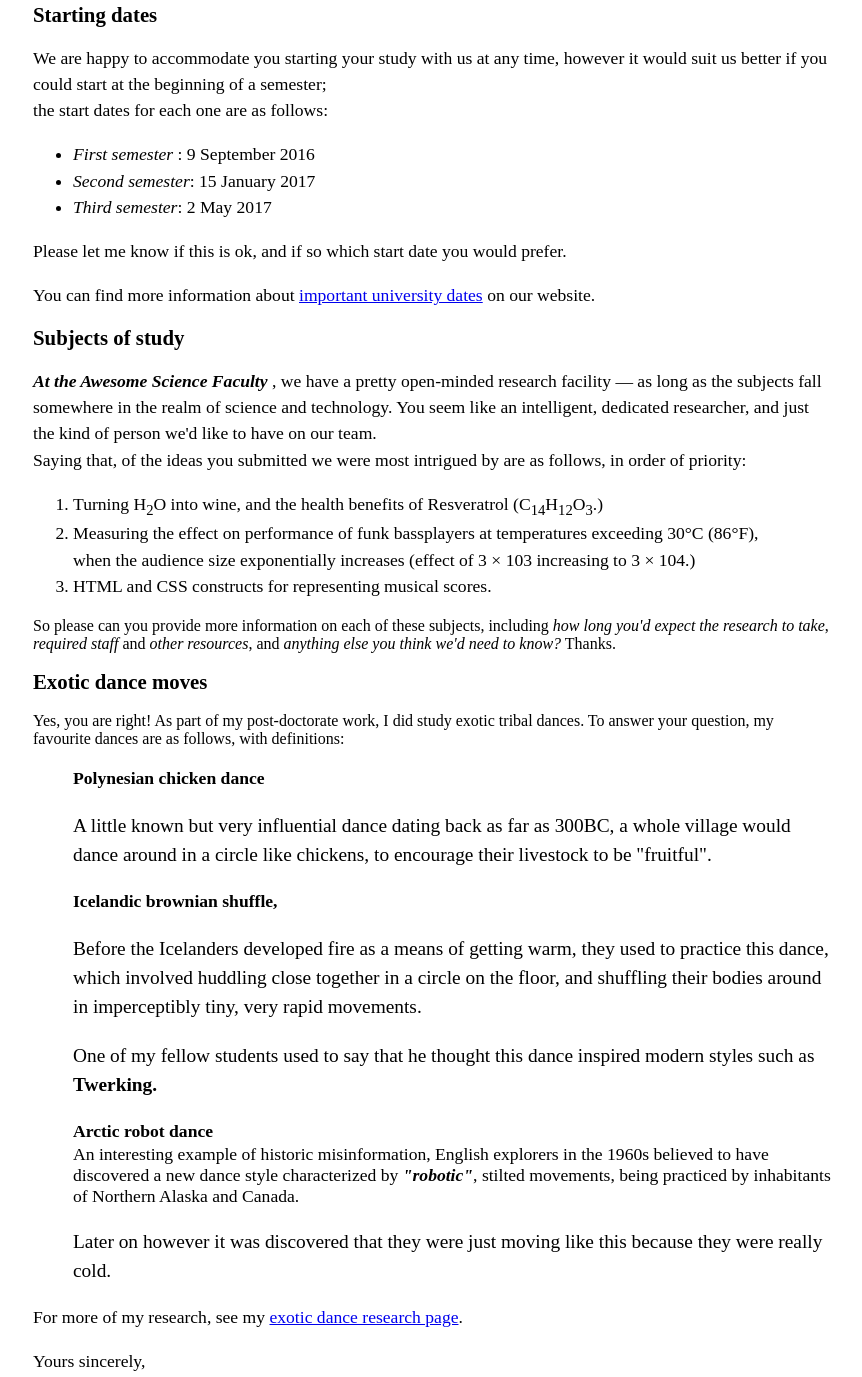
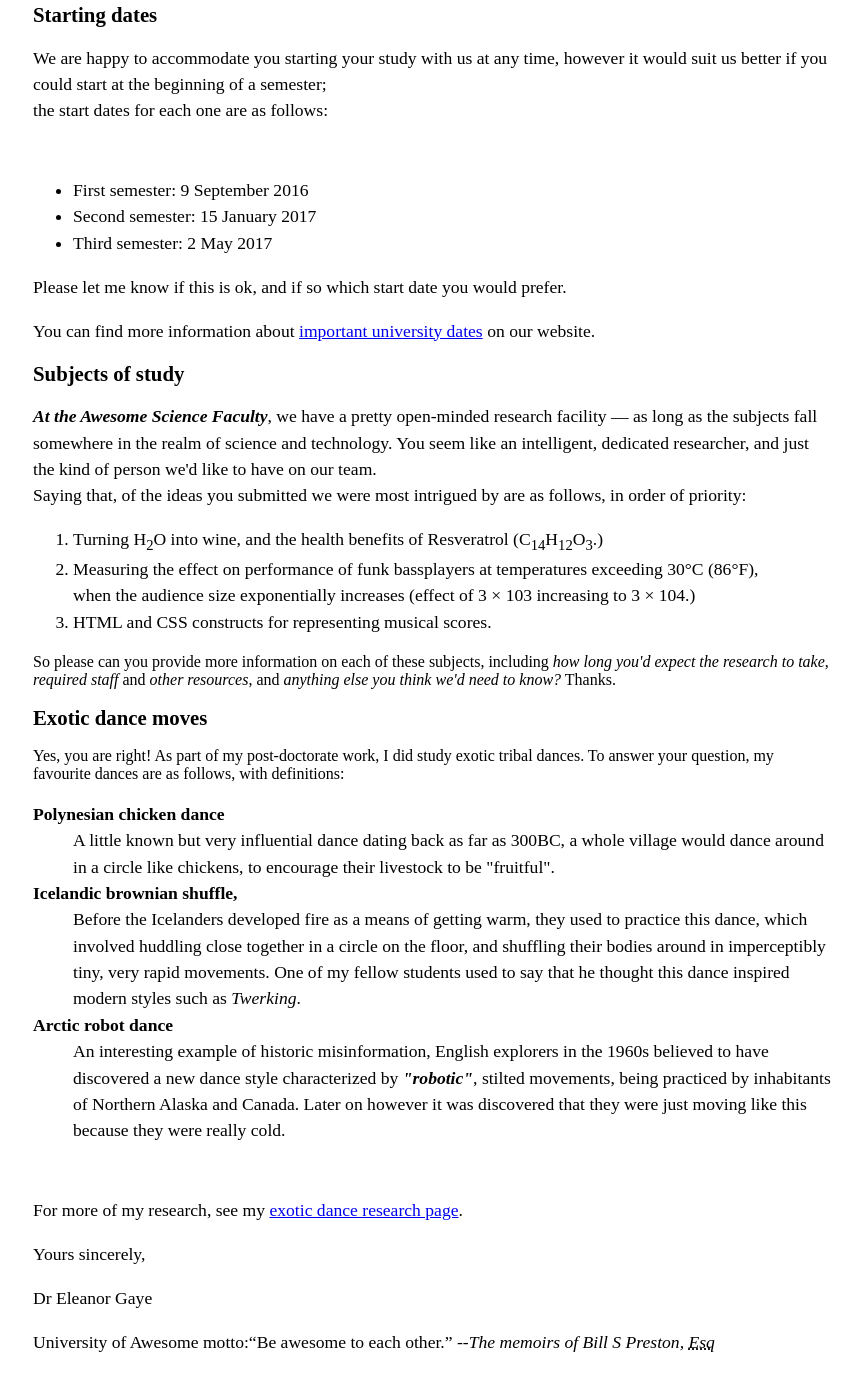
Before and after one commit to HaingoRKT/Projet-web.html, a plain HTML site: page baliser-une lettre.html in a window 1280 px wide. Shown: the part 524-1901 px from the top of the page, without its empty margins (207-1069 px from the left). Drawn offline with Linux system fonts and the light colour scheme.

Commit message:
Correspondance-1
Correspondance

```diff
--- a/baliser-une lettre.html
+++ b/baliser-une lettre.html
@@ -1,5 +1,5 @@
 <!DOCTYPE html>
-<html lang="en-US">
+<html lang="en">
 <head>
     <meta charset="UTF-8">
     <meta name="author" content="Dr. Eleanor Gaye">
@@ -21,25 +21,23 @@
 </head>
 <body>
 
-    <dd><address class="sender-column">
-      <strong>Dr. Eleanor Gaye</strong><br>
+<address class="sender-column">
+      <strong>Dr.Eleanor Gaye</strong><br>
       Awesome Science faculty<br>
       University of Awesome<br>
       Bobtown, CA 99999,<br>
       USA<br>
       <strong>Tel</strong>: 123-456-7890<br>
       <strong>Email</strong>: no_reply@example.com
-    </address></dd>
+</address>
 
-   <dd><p class="sender-column"><time datetime="2016-01-20">20 January 2016</time></p></dd>
+<p class="sender-column"><time datetime="2016-01-20">20 January 2016</time></p>
     <address>
       <strong>Miss Eileen Dover</strong><br>
       4321 Cliff Top Edge<br>
       Dover, CT9 XXX<br>
       UK
     </address>
-
-
 
     <h1>Re: Eileen Dover university application</h1>
 
@@ -48,11 +46,11 @@
     <p>Thank you for your recent application to join us at the University of Awesome's science faculty to study as part of your PhD next year. I will answer your questions one by one, in the following sections.</p>
 
     <h2> Starting dates</h2>
-    <p> We are happy to accommodate you starting your study with us at any time, however it would suit us better if you could start at the beginning of a semester; <br> the start dates for each one are as follows: <br></p>
+    <p>We are happy to accommodate you starting your study with us at any time, however it would suit us better if you could start at the beginning of a semester; <br> the start dates for each one are as follows:</p><br>
 <ul>
-  <li><time datetime="First semester: 9 September 2016"><em>First semester</em> : 9 September 2016</time></li>
-  <li><time datetime=" Second semester: 15 January 2017"><em>Second semester</em>: 15 January 2017</time></li>
-  <li><time datetime=" Third semester: 2 May 2017"><em>Third semester</em>: 2 May 2017</time></li>
+  <li>First semester: <time datetime="2016-09-09">9 September 2016</time></li>
+  <li>Second semester: <time datetime="2017-01-15">15 January 2017</time></li>
+  <li>Third semester: <time datetime="2017-05-02">2 May 2017</time></li>
 </ul>
     <p>Please let me know if this is ok, and if so which start date you would prefer.</p>
     <p>You can find more information about <a href="http://example.com" title="table of Awesome important University dates">important university dates</a> on our website.</p>
@@ -60,35 +58,45 @@
 
     <h2>Subjects of study</h2>
 
-    <p><strong><em>At the Awesome Science Faculty</em> </strong> , we have a pretty open-minded research facility — as long as the subjects fall somewhere in the realm of science and technology. You seem like an intelligent, dedicated researcher, and just the kind of person we'd like to have on our team. <br>
+    <p><strong><em>At the Awesome Science Faculty</em></strong>, we have a pretty open-minded research facility — as long as the subjects fall somewhere in the realm of science and technology. You seem like an intelligent, dedicated researcher, and just the kind of person we'd like to have on our team.<br>
     Saying that, of the ideas you submitted we were most intrigued by are as follows, in order of priority:</p>
-    <ol>
-   <li>Turning H<sub>2</sub>O into wine, and the health benefits of Resveratrol (C<sub>14</sub>H<sub>12</sub>O<sub>3</sub>.)</li>
+<ol>
+    <li>Turning H<sub>2</sub>O into wine, and the health benefits of Resveratrol (C<sub>14</sub>H<sub>12</sub>O<sub>3</sub>.)</li>
     <li>Measuring the effect on performance of funk bassplayers at temperatures exceeding 30°C (86°F), <br>
      when the audience size exponentially increases (effect of 3 × 103 increasing to 3 × 104.)</li>
     <li>HTML and CSS constructs for representing musical scores.</li>
-  </ol>
-    So please can you provide more information on each of these subjects, including <em> how long you'd expect the research to take</em>, <em>required staff</em> and <em>other resources</em>, and <em>anything else you think we'd need to know?</em>  Thanks.
+</ol>
+    So please can you provide more information on each of these subjects, including <em>how long you'd expect the research to take</em>, <em>required staff</em> and <em>other resources</em>, and <em>anything else you think we'd need to know?</em> Thanks.
 
 
     <h2>Exotic dance moves</h2>
 
     Yes, you are right! As part of my post-doctorate work, I did study exotic tribal dances. To answer your question, my favourite dances are as follows, with definitions:
-    <ul>
-    <dt><strong>Polynesian chicken dance</strong></dt>
-   <p>A little known but very influential dance dating back as far as 300BC, a whole village would dance around in a circle like chickens, to encourage their livestock to be "fruitful".</p>
-    <dt><strong>Icelandic brownian shuffle,</strong></dt>
-   <p> Before the Icelanders developed fire as a means of getting warm, they used to practice this dance, which involved huddling close together in a circle on the floor, and shuffling their bodies around in imperceptibly tiny, very rapid movements.</p>
-   <p>One of my fellow students used to say that he thought this dance inspired modern styles such as <strong> Twerking.</strong></p>
-   <dt> <strong>Arctic robot dance</strong></dt>
-    An interesting example of historic misinformation, English explorers in the 1960s believed to have discovered a new dance style characterized by <strong> <em>"robotic"</em></strong>, stilted movements, being practiced by inhabitants of Northern Alaska and Canada.</p>
-    <p> Later on however it was discovered that they were just moving like this because they were really cold. </p>
-  </ul>
-    <p> For more of my research, see my <a href="http://example.com" title="exotic dance "> exotic dance research page</a>.</p>
+<dl>
+<dt>
+  <strong>Polynesian chicken dance</strong>
+</dt>
+   <dd>
+    A little known but very influential dance dating back as far as 300BC, a whole village would dance around in a circle like chickens, to encourage their livestock to be "fruitful".
+   </dd>
+<dt>
+  <strong>Icelandic brownian shuffle,</strong>
+</dt>
+  <dd>Before the Icelanders developed fire as a means of getting warm, they used to practice this dance, which involved huddling close together in a circle on the floor, and shuffling their bodies around in imperceptibly tiny, very rapid movements.
+   One of my fellow students used to say that he thought this dance inspired modern styles such as <em>Twerking</em>.
+  </dd>
+<dt>
+  <strong>Arctic robot dance</strong>
+</dt>
+  <dd>An interesting example of historic misinformation, English explorers in the 1960s believed to have discovered a new dance style characterized by <strong><em>"robotic"</em></strong>, stilted movements, being practiced by inhabitants of Northern Alaska and Canada.
+Later on however it was discovered that they were just moving like this because they were really cold.
+ </dd>
+</dl>
+   <br><p>For more of my research, see my <a href="http://example.com" title="exotic dance "> exotic dance research page</a>.</p>
 
     <p>Yours sincerely,</p>
-    <p> Dr Eleanor Gaye</p>
-   <p> University of Awesome motto:<q>Be awesome to each other.</q> --<cite>The memoirs of Bill S Preston, <abbr title="Esquire">Esq</abbr></cite></p>
+    <p>Dr Eleanor Gaye</p>
+   <p>University of Awesome motto:<q>Be awesome to each other.</q> --<cite>The memoirs of Bill S Preston, <abbr title="Esquire">Esq</abbr></cite></p>
 </body>
 
 </html>
```
